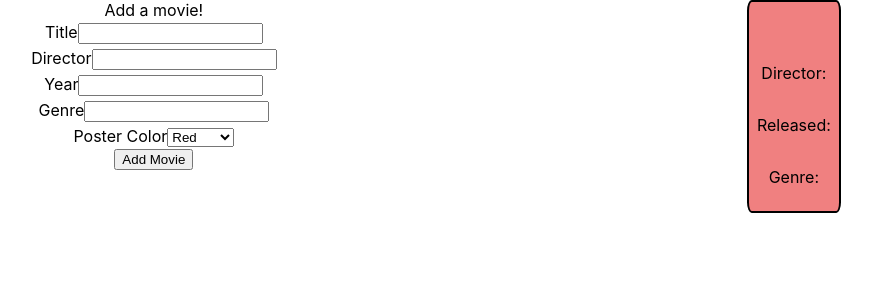
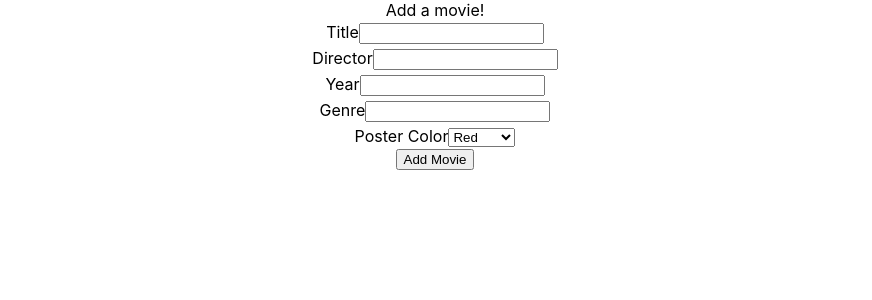
Before and after one commit to Trevor-Rezac/react-Movie-List-Maker, a React (Create React App) app: page / in a window 1280 px wide. Shown: the top 300 px of the page, without its empty margins (205-1077 px from the left). Built offline with nearby package versions, Linux system fonts and the light colour scheme.

Commit message:
created MovieItem component

```diff
--- a/src/App.css
+++ b/src/App.css
@@ -69,3 +69,8 @@ form {
 label {
   padding: 2px;
 }
+
+p {
+  padding: 0;
+  margin: 0 auto;
+}
--- a/src/App.js
+++ b/src/App.js
@@ -1,6 +1,7 @@
 import './App.css';
 import { useState } from 'react';
 import MovieForm from './MovieForm';
+import MovieItem from './MovieItem';
 
 function App() {
   const [titleForm, setTitleForm] = useState('');
@@ -11,7 +12,7 @@ function App() {
   const [allMovies, setAllMovies] = useState([]);
 
   // console.log('||', titleForm, directorForm, yearForm, genreForm, colorForm);
-  // console.log('||', allMovies);
+  console.log('||', allMovies);
 
   function addMovie(newMovie) {
     const updatedMovies = [...allMovies, newMovie];
@@ -31,13 +32,13 @@ function App() {
           genreForm={genreForm} setGenreForm={setGenreForm}
           colorForm={colorForm} setColorForm={setColorForm}
           addMovie={addMovie}/>
-        {}
-        <div className='movie-item' style={{ backgroundColor: colorForm }}>
-          <h3>{titleForm}</h3>
-          <p>Director: {directorForm}</p>
-          <p>Released: {yearForm}</p>
-          <p>Genre: {genreForm}</p>
-        </div>
+
+        {titleForm && <MovieItem
+          title={titleForm}
+          director={directorForm}
+          year={yearForm}
+          genre={genreForm}
+          color={colorForm} />}
       </div>
     </div>
   );
--- /dev/null
+++ b/src/MovieItem.js
@@ -0,0 +1,17 @@
+import React from 'react';
+
+export default function MovieItem({
+  color,
+  title,
+  director,
+  year,
+  genre
+}) {
+
+  return <div className='movie-item' style={{ backgroundColor: color }}>
+    <h3>{title}</h3>
+    <p>Director: {director}</p>
+    <p>Released: {year}</p>
+    <p>Genre: {genre}</p>
+  </div>;
+}
```
